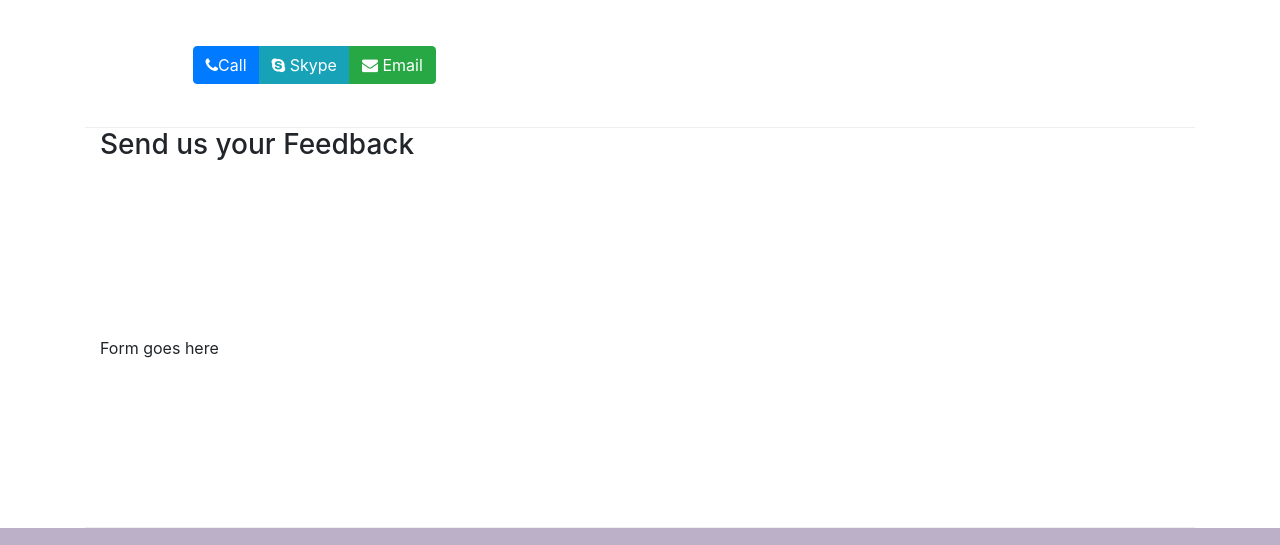
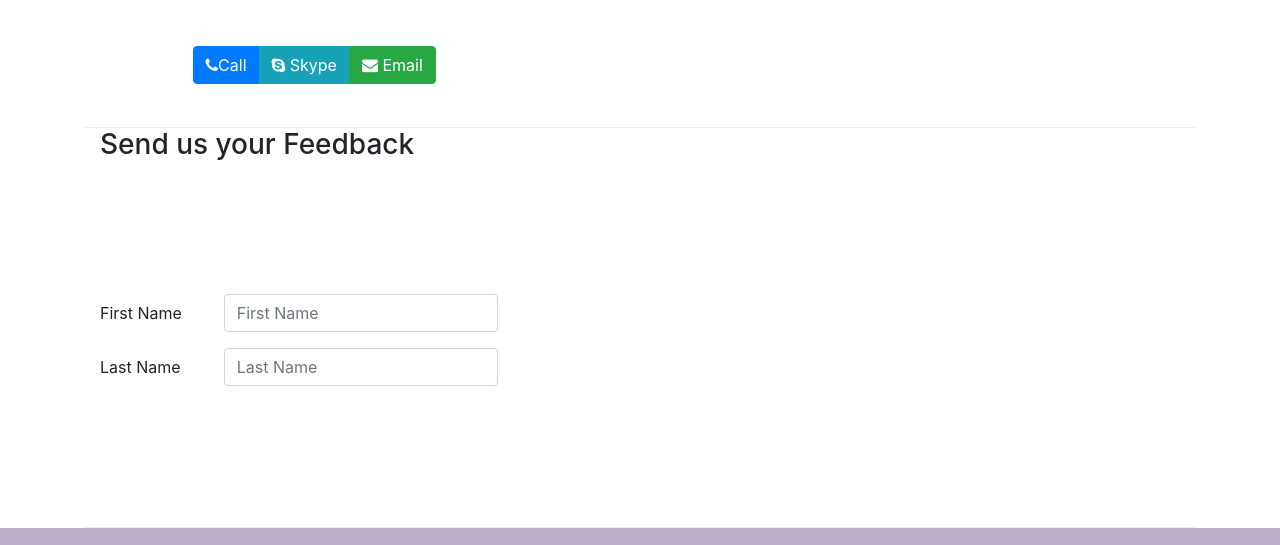
Before and after one commit to aparth33/Coursera-Bootstrap, a website: page Bootstrap4/conFusion/contactus.html in a window 1280 px wide. Shown: the part 725-1270 px from the top of the page. Drawn offline with nearby package versions, Linux system fonts and the light colour scheme.

Commit message:
images added

```diff
--- a/Bootstrap4/conFusion/contactus.html
+++ b/Bootstrap4/conFusion/contactus.html
@@ -92,7 +92,26 @@
               <h3>Send us your Feedback</h3>
            </div>
             <div class="col-12 col-md-9">
-                Form goes here
+               <form action="">
+                   <div class="form-group row">
+                       <label for="firstname" class="col-md-2 col-form-label">
+                        First Name
+                       </label>
+                       <div class="col-mid-10">
+                       <input type="text" class="form-control" id="firstname" name="firstname" placeholder="First Name">
+                        </div>
+                    </div>
+               </form>
+               <form action="">
+                   <div class="form-group row">
+                    <label for="lastname" class="col-md-2 col-form-label">
+                            Last Name
+                            </label>
+                            <div class="col-mid-10">
+                            <input type="text" class="form-control" id="lastname" name="lastname" placeholder="Last Name">
+                            </div>
+                   </div>
+               </form>
             </div>
              <div class="col-12 col-md">
             </div>
```
Also changed, not shown: Bootstrap4/conFusion/aboutus.html (+9 -2 lines), Bootstrap4/conFusion/index.html (+8 -2 lines), Bootstrap4/conFusion/img/alberto.png (added), Bootstrap4/conFusion/img/buffet.png (added), Bootstrap4/conFusion/img/logo.png (added), Bootstrap4/conFusion/img/uthappizza.png (added), 1 other file.
